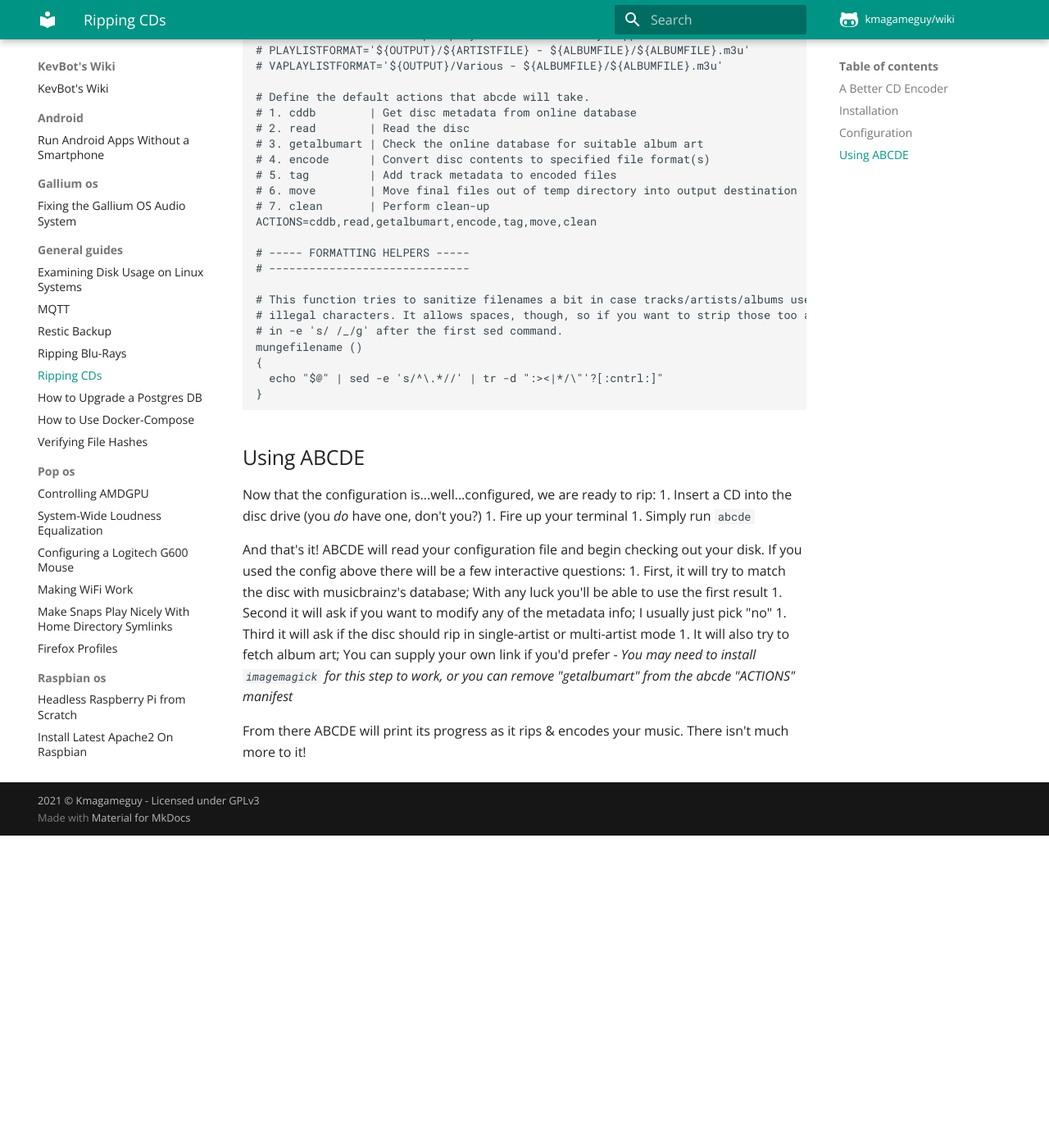
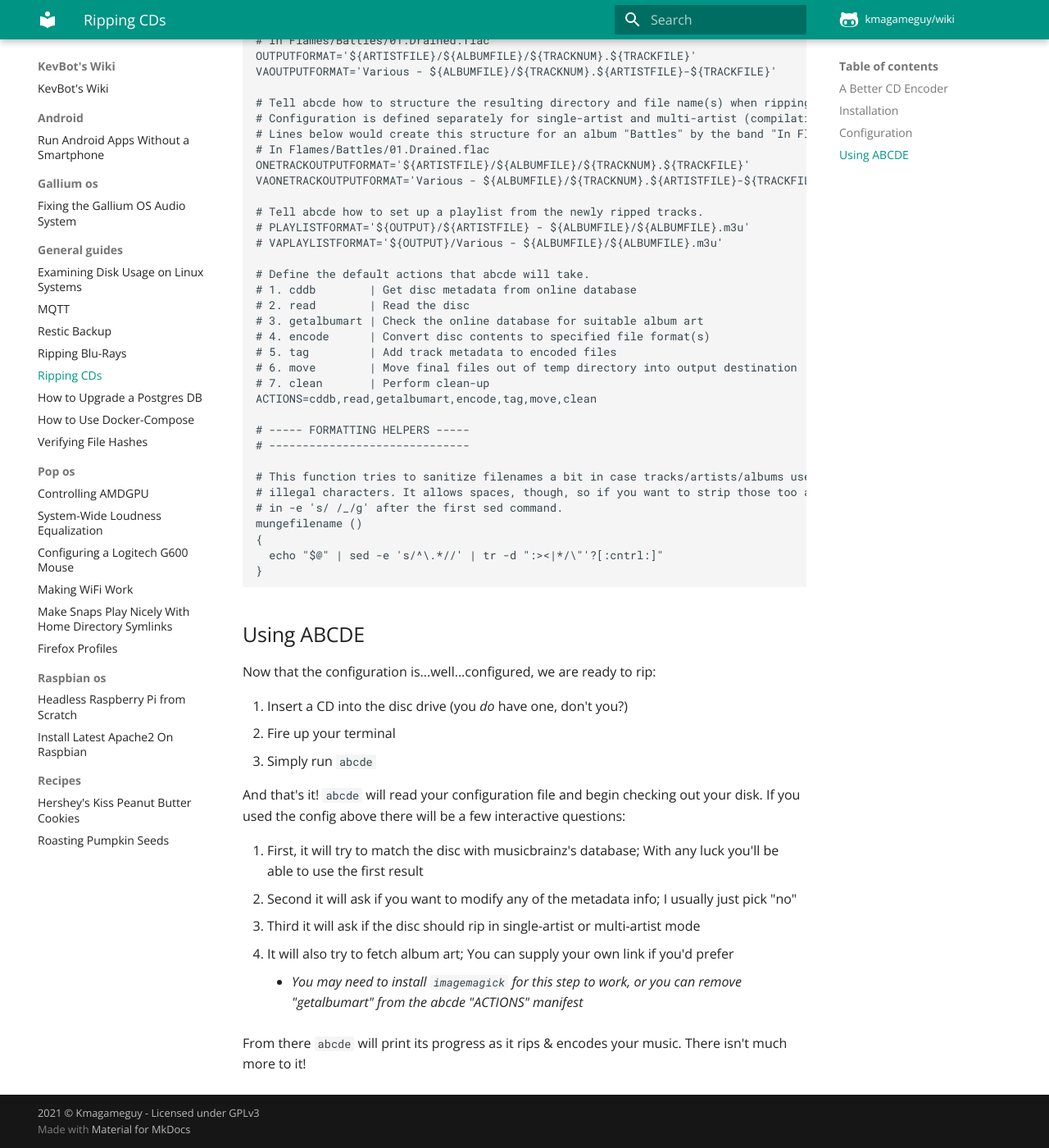
Before and after one commit to Kmagameguy/wiki, an MkDocs documentation site: the page built from docs/general_guides/ripping_cds.md, in a window 1280 px wide and 1400 px high, scrolled down 3437 px. Shown: the whole window at 82% size. Built offline with MkDocs 1.6.1 and Material for MkDocs 9.7.7, drawn with Linux system fonts in a browser that asks for light colours; comment, search, counter and statistics services are not loaded; before the commit the page ends 4456 px from its top, so only the background shows below that; some of the changed text lies outside the part shown.

Commit message:
[Fix] Mkdocs Specific Formatting Issues

```diff
--- a/docs/general_guides/ripping_cds.md
+++ b/docs/general_guides/ripping_cds.md
@@ -5,6 +5,7 @@
 ## A Better CD Encoder
 
 Similar to EAC, ABCDE will make CD ripping simple.  And, yes, that's really the name, short-form for **A** **B**etter **CD** **E**ncoder; yes I think it's dumb too.  Anyway, this tool is great for a few reasons:
+
 1. You can use musicbrainz to automatically tag your audio files
 1. You can specify the file structure & naming conventions
 1. It supports all the popular file formats (ogg/vorbis, flac, mp3, etc)
@@ -22,6 +23,7 @@
 ## Configuration
 
 `abcde` has a LOT of configuration options and honestly, I had a hard time finding good documentation for it all.  Below is a sample configuration file that will rip to the .FLAC format.  To use it:
+
 1. Create an `.abcde.conf` file in your `$HOME` directory
 1. Copy and paste the contents from the sample below into the conf file and save it
     - _I have included some commented lines which can be used to encode to other formats, such as ogg/vorbis for example_
@@ -186,16 +188,18 @@
 ## Using ABCDE
 
 Now that the configuration is...well...configured, we are ready to rip:
+
 1. Insert a CD into the disc drive (you _do_ have one, don't you?)
 1. Fire up your terminal
 1. Simply run `abcde`
 
-And that's it! ABCDE will read your configuration file and begin checking out your disk.  If you used the
+And that's it! `abcde` will read your configuration file and begin checking out your disk.  If you used the
 config above there will be a few interactive questions:
+
 1. First, it will try to match the disc with musicbrainz's database; With any luck you'll be able to use the first result
 1. Second it will ask if you want to modify any of the metadata info; I usually just pick "no"
 1. Third it will ask if the disc should rip in single-artist or multi-artist mode
 1. It will also try to fetch album art; You can supply your own link if you'd prefer
     - _You may need to install `imagemagick` for this step to work, or you can remove "getalbumart" from the abcde "ACTIONS" manifest_
 
-From there ABCDE will print its progress as it rips & encodes your music.  There isn't much more to it!
+From there `abcde` will print its progress as it rips & encodes your music.  There isn't much more to it!
```
